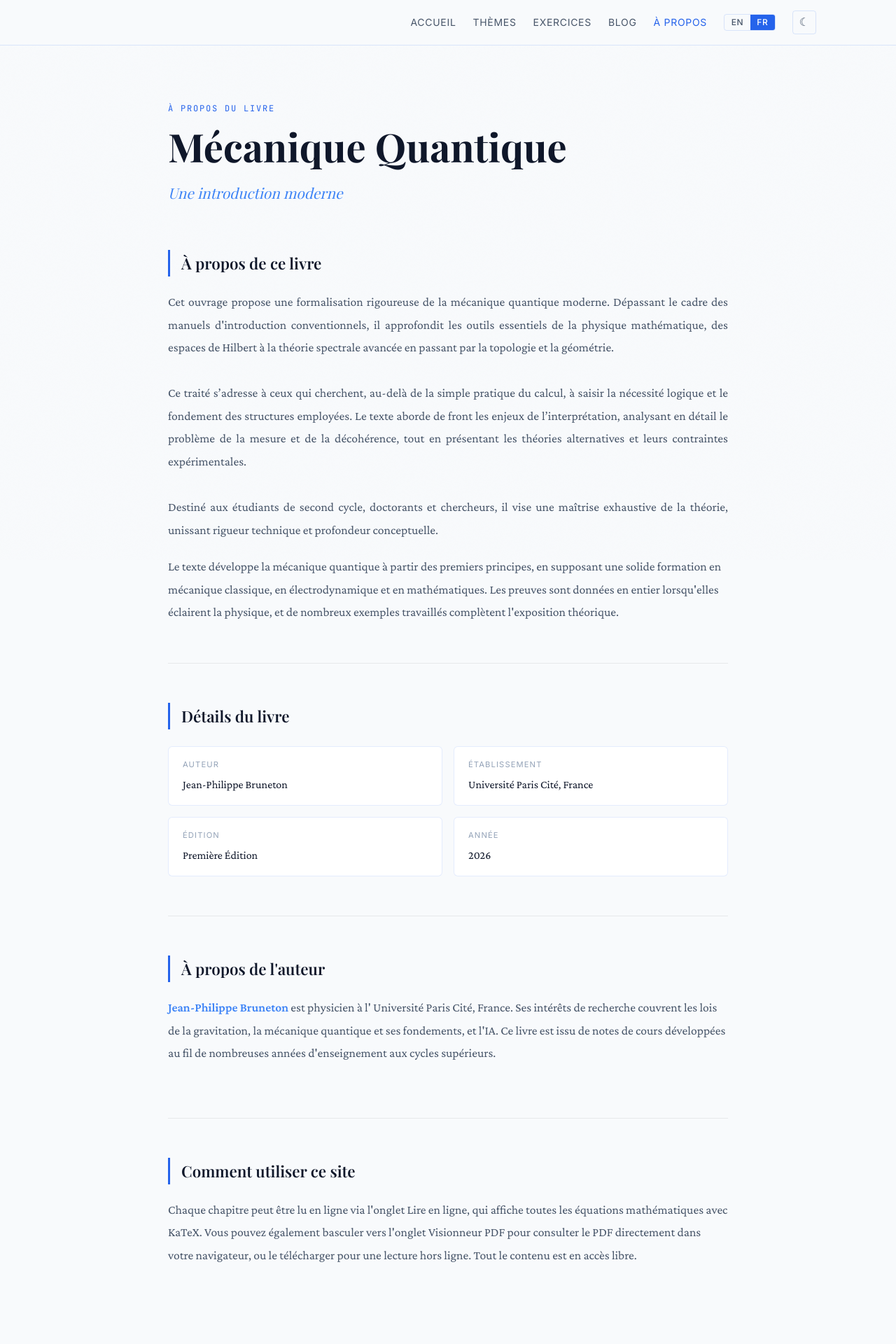
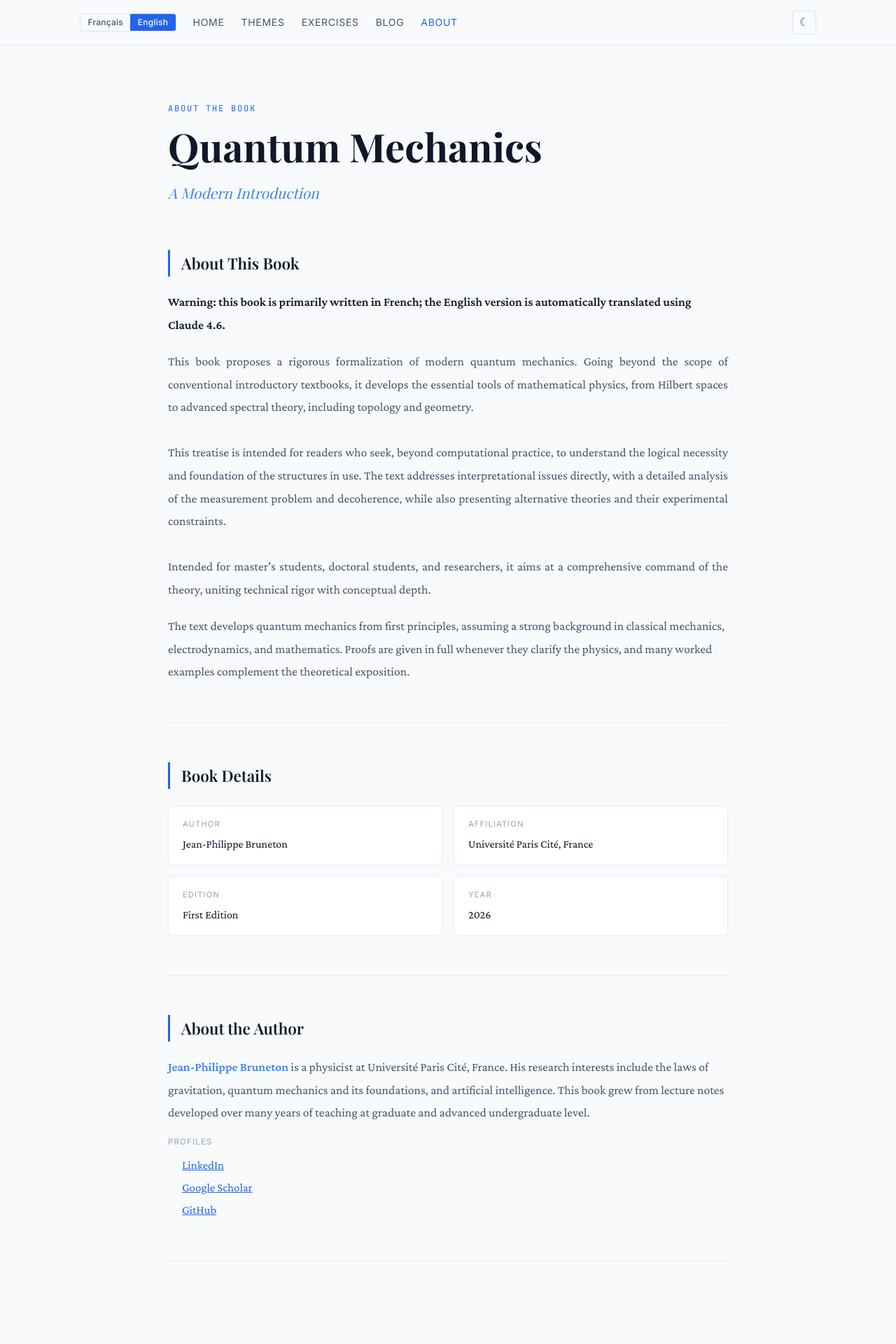
Before and after one commit to jpbruneton/quantum_book, a Next.js app: page /about in a window 1280 px wide. Shown: the top 1920 px of the page at 70% size. Built offline with nearby package versions, Linux system fonts and the light colour scheme; a web font is replaced by a local one.

Commit message:
UI: English default; nav Français|English left; about author links; tighter home intro; drop how-to from about
Made-with: Cursor

```diff
--- a/app/about/page.tsx
+++ b/app/about/page.tsx
@@ -1,6 +1,21 @@
 "use client";
 import { bookMeta } from "@/lib/chapters";
 import { useLang } from "@/app/context/LangContext";
+
+const AUTHOR_EXTERNAL_LINKS = [
+  {
+    href: "https://www.linkedin.com/in/jean-philippe-bruneton-a5014822/",
+    labelKey: "linkedin" as const,
+  },
+  {
+    href: "https://scholar.google.com/citations?user=_IWT-z0AAAAJ&hl=en&oi=sra",
+    labelKey: "scholar" as const,
+  },
+  {
+    href: "https://github.com/jpbruneton",
+    labelKey: "github" as const,
+  },
+];
 
 export default function AboutPage() {
   const { t, lang } = useLang();
@@ -143,18 +158,55 @@ export default function AboutPage() {
         {/* Author bio */}
         <div style={sectionStyle}>
           <h2 style={h2Style}>{at.authorTitle}</h2>
-          <p style={bodyStyle}>
+          <p style={{ ...bodyStyle, marginBottom: "1rem" }}>
             <strong style={{ color: "var(--amber-soft)" }}>
               {bookMeta.author}
             </strong>{" "}
             {at.authorBioSuffix} {bookMeta.affiliation}. {at.authorBioRest}
           </p>
-        </div>
-
-        {/* How to use */}
-        <div>
-          <h2 style={h2Style}>{at.howToUse}</h2>
-          <p style={{ ...bodyStyle, marginBottom: 0 }}>{at.howToBody}</p>
+          <p
+            style={{
+              fontFamily: "var(--font-inter)",
+              fontSize: "0.72rem",
+              textTransform: "uppercase",
+              letterSpacing: "0.1em",
+              color: "var(--text-dim)",
+              marginBottom: "0.5rem",
+            }}
+          >
+            {at.authorLinksHeading}
+          </p>
+          <ul
+            style={{
+              margin: 0,
+              paddingLeft: "1.25rem",
+              fontFamily: "var(--font-crimson)",
+              fontSize: "1.05rem",
+              color: "var(--text-secondary)",
+              lineHeight: 1.9,
+            }}
+          >
+            {AUTHOR_EXTERNAL_LINKS.map((item) => {
+              const label =
+                item.labelKey === "linkedin"
+                  ? at.authorLinkLinkedIn
+                  : item.labelKey === "scholar"
+                    ? at.authorLinkGoogleScholar
+                    : at.authorLinkGitHub;
+              return (
+                <li key={item.href}>
+                  <a
+                    href={item.href}
+                    target="_blank"
+                    rel="noopener noreferrer"
+                    style={{ color: "var(--amber)", textDecoration: "underline" }}
+                  >
+                    {label}
+                  </a>
+                </li>
+              );
+            })}
+          </ul>
         </div>
       </div>
     </div>
--- a/app/components/NavBar.tsx
+++ b/app/components/NavBar.tsx
@@ -16,6 +16,11 @@ export function NavBar() {
     { href: "/blog", label: t.nav.blog },
     { href: "/about", label: t.nav.about },
   ];
+
+  const langLabels: Record<"en" | "fr", string> = {
+    fr: "Français",
+    en: "English",
+  };
 
   return (
     <nav
@@ -38,13 +43,55 @@ export function NavBar() {
           display: "flex",
           alignItems: "center",
           justifyContent: "space-between",
+          gap: "1rem",
         }}
       >
-        <div style={{ width: "220px" }} />
+        <div
+          style={{
+            display: "flex",
+            gap: "1.5rem",
+            alignItems: "center",
+            flexWrap: "wrap",
+            minWidth: 0,
+          }}
+        >
+          {/* Language toggle: left of Home */}
+          <div
+            style={{
+              display: "flex",
+              alignItems: "center",
+              gap: "0",
+              border: "1px solid var(--border)",
+              borderRadius: "4px",
+              overflow: "hidden",
+              fontFamily: "var(--font-inter)",
+              fontSize: "0.75rem",
+              fontWeight: 500,
+              flexShrink: 0,
+            }}
+          >
+            {(["fr", "en"] as const).map((l) => (
+              <button
+                key={l}
+                type="button"
+                onClick={() => setLang(l)}
+                style={{
+                  background: lang === l ? "var(--amber)" : "transparent",
+                  color: lang === l ? (theme === "dark" ? "#0a0b0f" : "#ffffff") : "var(--text-secondary)",
+                  border: "none",
+                  padding: "0.35rem 0.65rem",
+                  cursor: "pointer",
+                  letterSpacing: "0.02em",
+                  transition: "background 0.2s, color 0.2s",
+                  lineHeight: 1,
+                  whiteSpace: "nowrap",
+                }}
+              >
+                {langLabels[l]}
+              </button>
+            ))}
+          </div>
 
-        {/* Right side */}
-        <div style={{ display: "flex", gap: "1.5rem", alignItems: "center" }}>
-          {/* Desktop nav links */}
           {links.map((link) => (
             <Link
               key={link.href}
@@ -75,42 +122,9 @@ export function NavBar() {
               {link.label}
             </Link>
           ))}
+        </div>
 
-          {/* Language toggle */}
-          <div
-            style={{
-              display: "flex",
-              alignItems: "center",
-              gap: "0",
-              border: "1px solid var(--border)",
-              borderRadius: "4px",
-              overflow: "hidden",
-              fontFamily: "var(--font-inter)",
-              fontSize: "0.75rem",
-              fontWeight: 500,
-            }}
-          >
-            {(["en", "fr"] as const).map((l) => (
-              <button
-                key={l}
-                onClick={() => setLang(l)}
-                style={{
-                  background: lang === l ? "var(--amber)" : "transparent",
-                  color: lang === l ? (theme === "dark" ? "#0a0b0f" : "#ffffff") : "var(--text-secondary)",
-                  border: "none",
-                  padding: "0.3rem 0.6rem",
-                  cursor: "pointer",
-                  letterSpacing: "0.05em",
-                  textTransform: "uppercase",
-                  transition: "background 0.2s, color 0.2s",
-                  lineHeight: 1,
-                }}
-              >
-                {l}
-              </button>
-            ))}
-          </div>
-
+        <div style={{ display: "flex", alignItems: "center", flexShrink: 0 }}>
           {/* Theme toggle */}
           <button
             onClick={toggleTheme}
@@ -141,7 +155,6 @@ export function NavBar() {
           >
             {theme === "dark" ? "☀" : "☾"}
           </button>
-
         </div>
       </div>
     </nav>
--- a/app/context/LangContext.tsx
+++ b/app/context/LangContext.tsx
@@ -9,13 +9,13 @@ interface LangContextValue {
 }
 
 const LangContext = createContext<LangContextValue>({
-  lang: "fr",
+  lang: "en",
   setLang: () => {},
-  t: translations.fr as typeof translations.en,
+  t: translations.en,
 });
 
 export function LangProvider({ children }: { children: React.ReactNode }) {
-  const [lang, setLangState] = useState<Lang>("fr");
+  const [lang, setLangState] = useState<Lang>("en");
 
   useEffect(() => {
     const stored = localStorage.getItem("lang") as Lang | null;
--- a/app/layout.tsx
+++ b/app/layout.tsx
@@ -69,7 +69,7 @@ export default function RootLayout({
   children: React.ReactNode;
 }) {
   return (
-    <html lang="fr" suppressHydrationWarning>
+    <html lang="en" suppressHydrationWarning>
       <head>
         <script
           type="application/ld+json"
--- a/app/page.tsx
+++ b/app/page.tsx
@@ -88,7 +88,7 @@ export default function HomePage() {
                 lineHeight: 1.02,
                 letterSpacing: "-0.02em",
                 color: "var(--text-bright)",
-                marginBottom: "1rem",
+                marginBottom: "0.75rem",
                 whiteSpace: "nowrap",
               }}
             >
@@ -103,27 +103,34 @@ export default function HomePage() {
                 fontWeight: 400,
                 fontStyle: "italic",
                 color: "var(--amber-soft)",
-                marginBottom: "1.5rem",
+                marginBottom: "1rem",
               }}
             >
               {book.subtitle}
             </p>
 
+            <div className="animate-fade-up stagger-4">
+              {book.description
+                .split(/\n\n+/)
+                .map((block) => block.trim())
+                .filter(Boolean)
+                .map((paragraph, index, arr) => (
                   <p
-              className="animate-fade-up stagger-4"
+                    key={index}
                     style={{
                       fontFamily: "var(--font-crimson)",
                       fontSize: "1.15rem",
                       color: "var(--text-secondary)",
                       maxWidth: "520px",
-                lineHeight: 1.75,
-                marginBottom: "2.5rem",
+                      lineHeight: 1.65,
+                      marginBottom: index < arr.length - 1 ? "0.65rem" : "1.75rem",
                       textAlign: "justify",
-                whiteSpace: "pre-line",
                     }}
                   >
-              {book.description}
+                    {paragraph}
                   </p>
+                ))}
+            </div>
 
             <div
               className="animate-fade-up stagger-5"
--- a/lib/i18n.ts
+++ b/lib/i18n.ts
@@ -105,12 +105,13 @@ export const translations = {
         year: "Year",
       },
       authorTitle: "About the Author",
-      howToUse: "How to Use This Site",
-      howToBody:
-        "Each chapter can be read online via the Read Online tab, which renders all mathematical equations using KaTeX. Alternatively, switch to the PDF Viewer tab to view the typeset PDF directly in your browser, or download it for offline reading. All content is free and open access.",
       authorBioSuffix: "is a physicist at",
       authorBioRest:
         "His research interests include the laws of gravitation, quantum mechanics and its foundations, and artificial intelligence. This book grew from lecture notes developed over many years of teaching at graduate and advanced undergraduate level.",
+      authorLinksHeading: "Profiles",
+      authorLinkLinkedIn: "LinkedIn",
+      authorLinkGoogleScholar: "Google Scholar",
+      authorLinkGitHub: "GitHub",
       aboutBookBody2:
         "The text develops quantum mechanics from first principles, assuming a strong background in classical mechanics, electrodynamics, and mathematics. Proofs are given in full whenever they clarify the physics, and many worked examples complement the theoretical exposition.",
       translationWarning:
@@ -248,12 +249,13 @@ export const translations = {
         year: "Année",
       },
       authorTitle: "À propos de l'auteur",
-      howToUse: "Comment utiliser ce site",
-      howToBody:
-        "Chaque chapitre peut être lu en ligne via l'onglet Lire en ligne, qui affiche toutes les équations mathématiques avec KaTeX. Vous pouvez également basculer vers l'onglet Visionneur PDF pour consulter le PDF directement dans votre navigateur, ou le télécharger pour une lecture hors ligne. Tout le contenu est en accès libre.",
       authorBioSuffix: "est physicien à l'",
       authorBioRest:
         "Ses intérêts de recherche couvrent les lois de la gravitation, la mécanique quantique et ses fondements, et l'IA. Ce livre est issu de notes de cours développées au fil de nombreuses années d'enseignement aux cycles supérieurs.",
+      authorLinksHeading: "Liens",
+      authorLinkLinkedIn: "LinkedIn",
+      authorLinkGoogleScholar: "Google Scholar",
+      authorLinkGitHub: "GitHub",
       aboutBookBody2:
         "Le texte développe la mécanique quantique à partir des premiers principes, en supposant une solide formation en mécanique classique, en électrodynamique et en mathématiques. Les preuves sont données en entier lorsqu'elles éclairent la physique, et de nombreux exemples travaillés complètent l'exposition théorique.",
       translationWarning:
```
Lines whose indentation alone changed are shown as unchanged.
